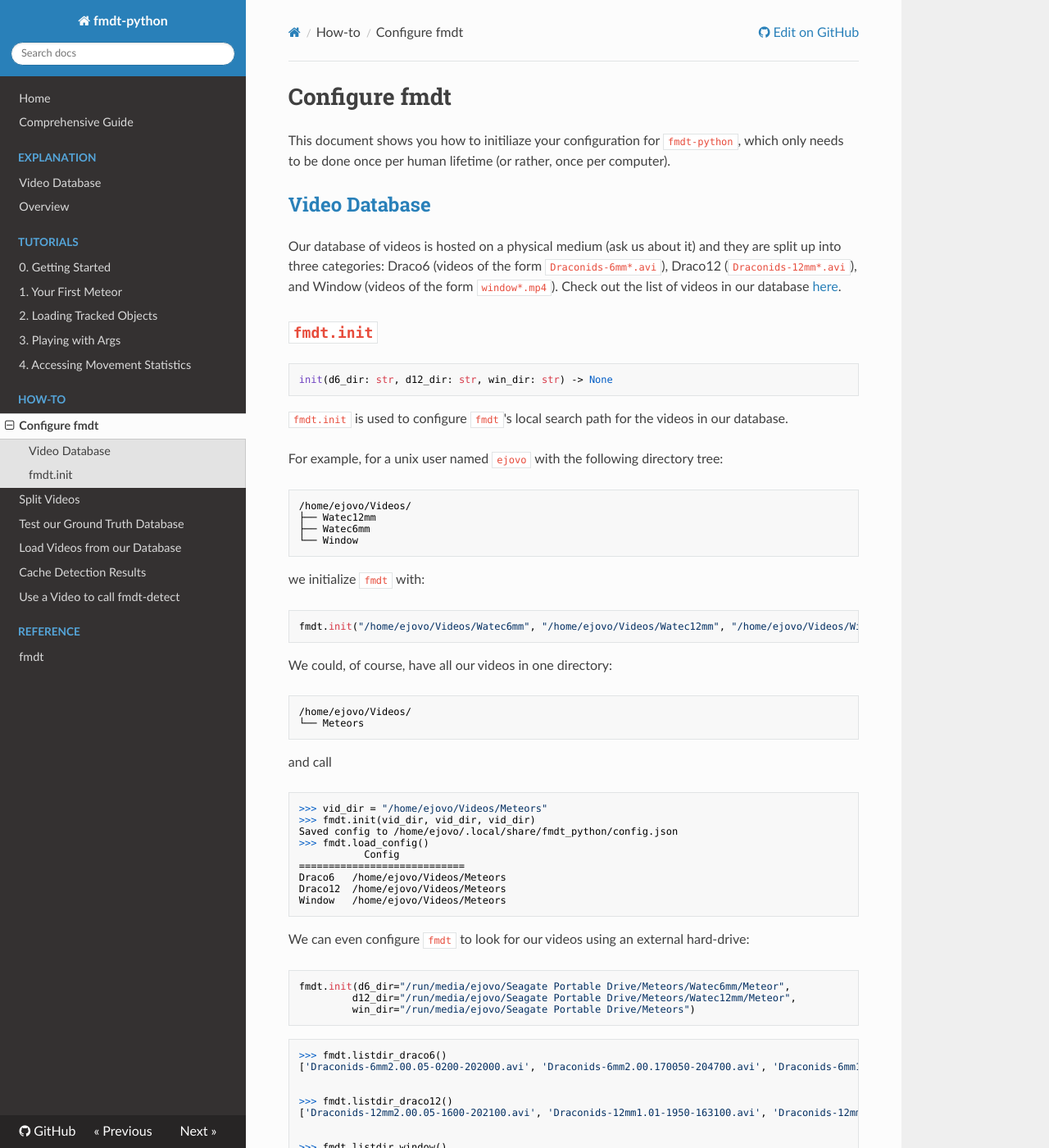
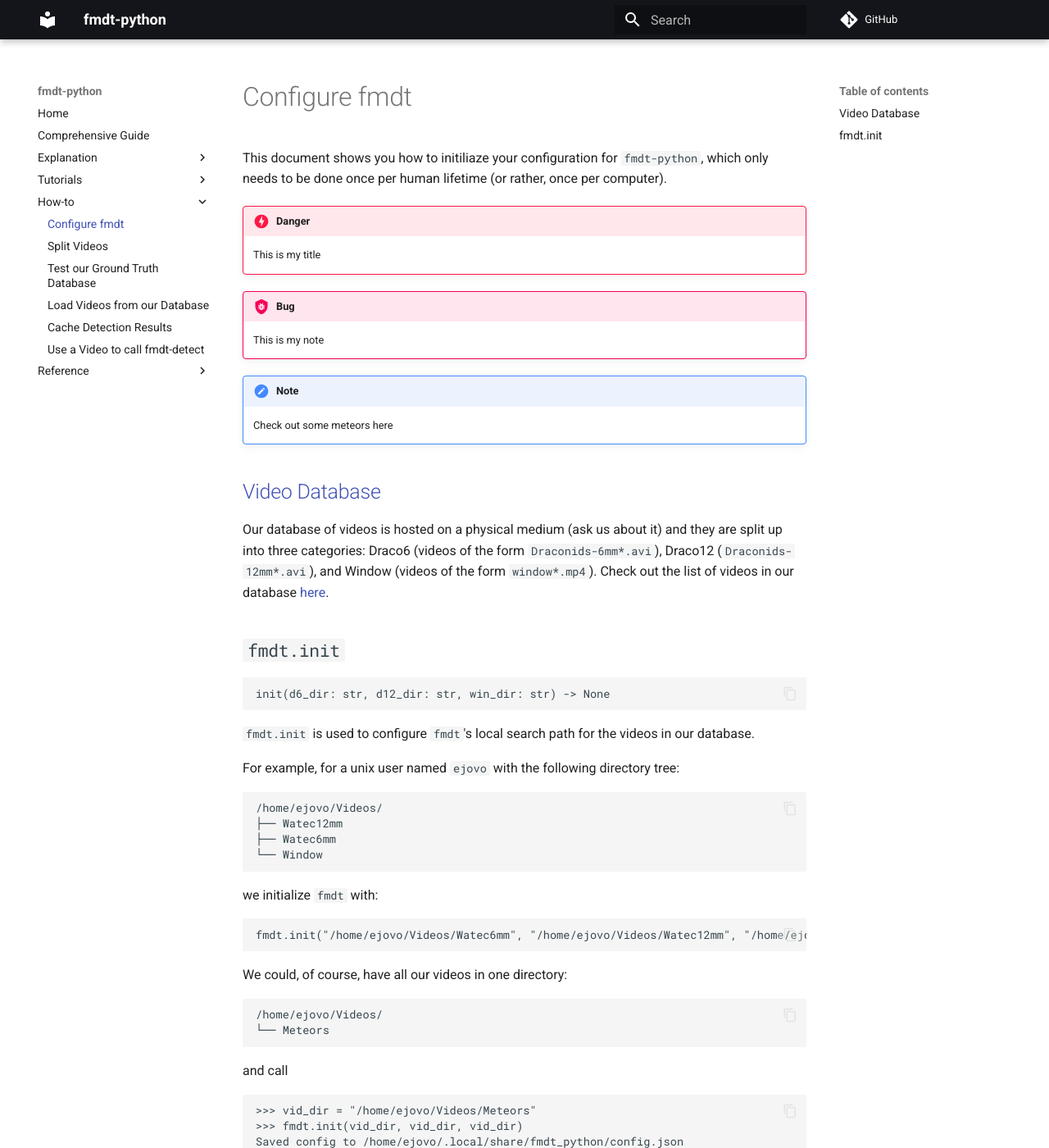
Before and after one commit to ejovo13/fmdt_python_clean, an MkDocs documentation site: the page built from docs/howto/0_initialization.md, in a window 1280 px wide and 1400 px high. Shown: the whole window at 82% size. Built offline with MkDocs 1.6.1 and Material for MkDocs 9.7.7, drawn with Linux system fonts in a browser that asks for light colours; nearby versions of some CDN libraries; comment, search, counter and statistics services are not loaded; some of the changed text lies outside the part shown.

Commit message:
test new config with read the docs

```diff
--- a/docs/howto/0_initialization.md
+++ b/docs/howto/0_initialization.md
@@ -2,6 +2,18 @@
 
 This document shows you how to initiliaze your configuration for `fmdt-python`, which only needs
 to be done once per human lifetime (or rather, once per computer).
+
+!!! danger
+
+    This is my title
+
+!!! bug
+
+    This is my note
+
+!!! note
+
+    Check out some meteors here
 
 ## [Video Database](../explanation/video_database.md)
 
--- a/mkdocs.yml
+++ b/mkdocs.yml
@@ -8,8 +8,31 @@ repo_url: https://github.com/ejovo13/fmdt_python_clean
 theme:
   features:
     - content.code.copy
-  name: readthedocs
+  name: material
+  palette:
+    scheme: default
+    primary: black
+  icon:
+  admonition:
+    note: simple/meteor
+    abstract: octicons/checklist-16
+    info: octicons/info-16
+    tip: octicons/squirrel-16
+    success: octicons/check-16
+    question: octicons/question-16
+    warning: octicons/alert-16
+    failure: octicons/x-circle-16
+    danger: octicons/zap-16
+    bug: octicons/bug-16
+    example: octicons/beaker-16
+    quote: octicons/quote-16
   # hljs_style: monokai
+
+markdown_extensions:
+  - admonition
+  - pymdownx.details
+  - pymdownx.superfences
+
 
 nav:
     - Home: 'index.md'
@@ -21,8 +44,8 @@ nav:
         - '0. Getting Started': 'tutorials/0_start.md'
         - '1. Your First Meteor': 'tutorials/1_detecting_meteors.md'
         - '2. Loading Tracked Objects': 'tutorials/2_Load_Tracked_Objects.md'
-        - '3. Playing with Args': 'tutorials/Playing_with_args.md'
-        - '4. Accessing Movement Statistics': 'tutorials/Retrieving_numerical_results.md'
+        - '3. Playing with Args': 'tutorials/3_Playing_with_args.md'
+        - '4. Accessing Movement Statistics': 'tutorials/4_Retrieving_numerical_results.md'
     - How-to:
         - 'Configure fmdt': 'howto/0_initialization.md'
         - 'Split Videos': 'howto/1_video_decomposition.md'
```
